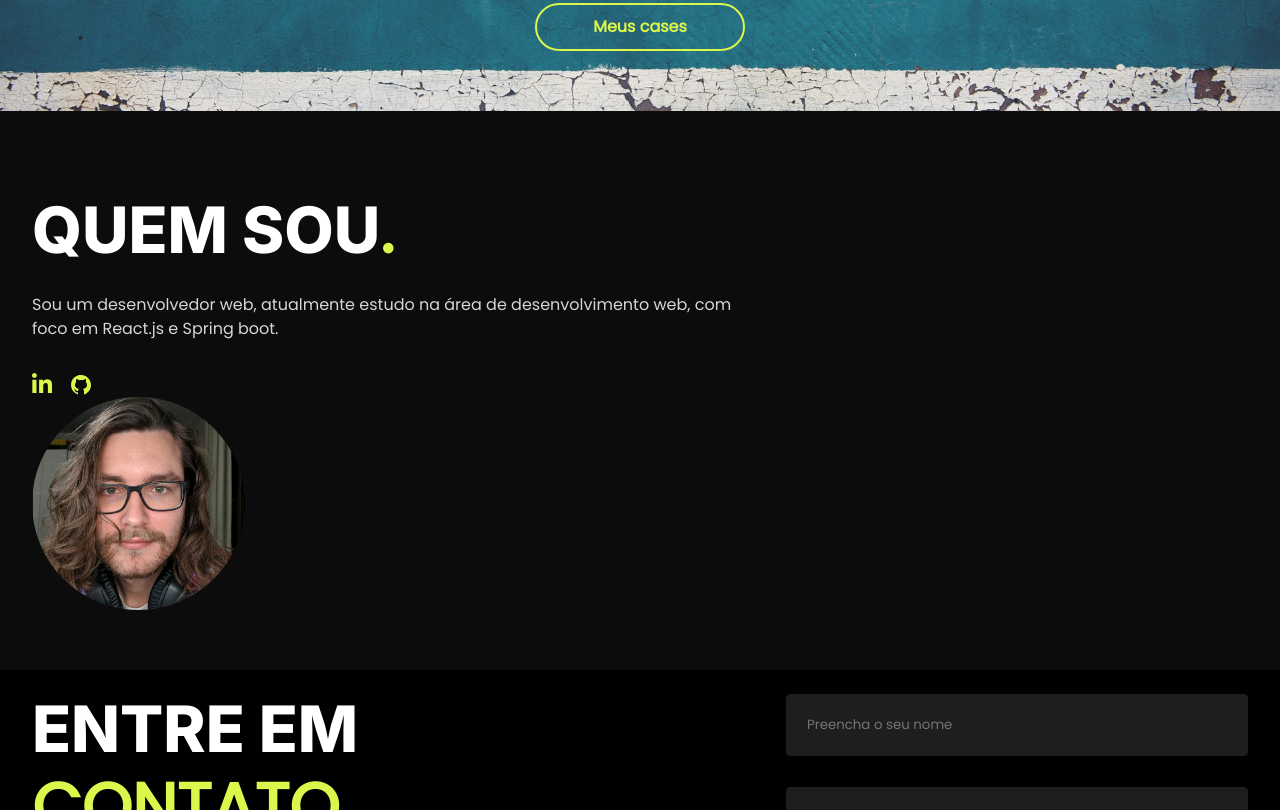
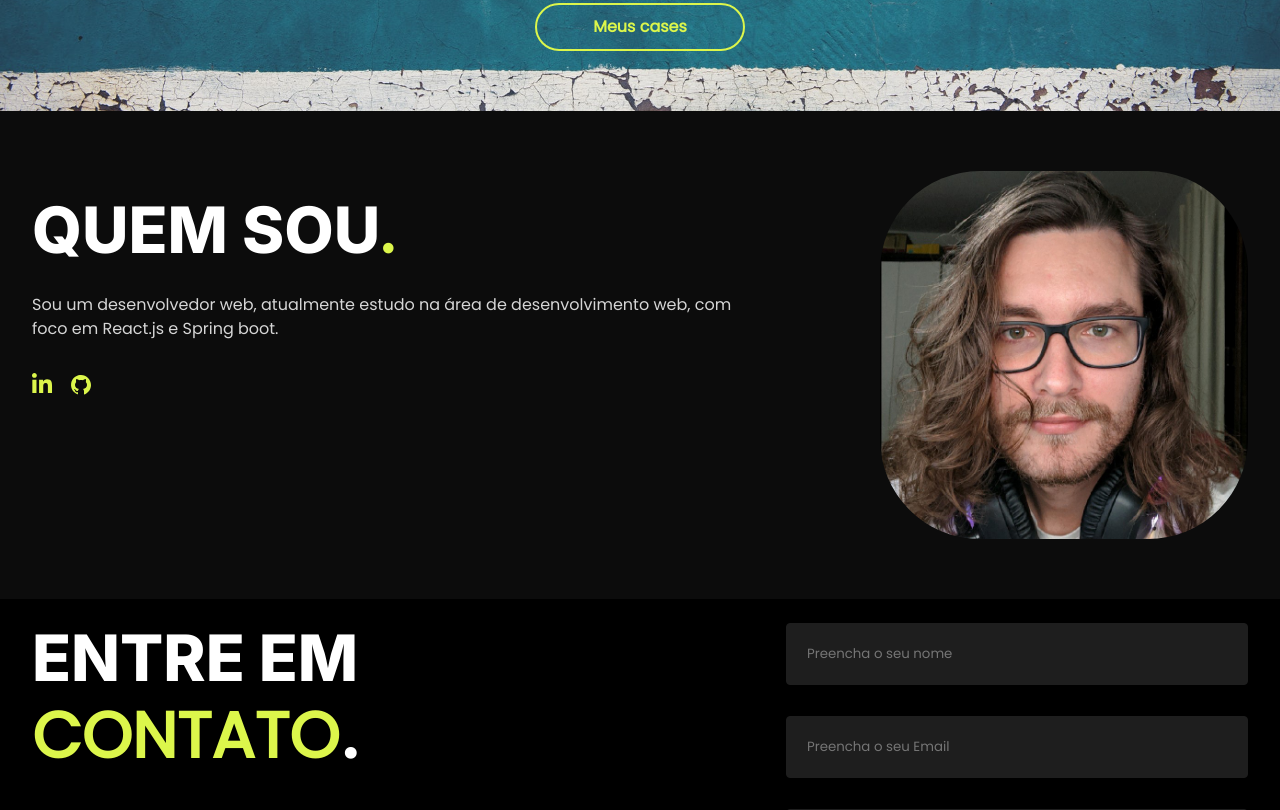
Before and after one commit to Bryan-R-Carvalho/beacademy-devstart-frontend-myportfolio, a plain HTML site: page index.html in a window 1280 px wide. Shown: the part 607-1417 px from the top of the page. Drawn offline with nearby package versions, Linux system fonts and the light colour scheme.

Commit message:
fixed class about

```diff
--- a/assets/css/style.css
+++ b/assets/css/style.css
@@ -132,6 +132,7 @@ header .container nav .menu-social img:hover {
   max-width: 71rem;
 }
 .s-about .container .about-me p {
+  display: block;
   font-weight: 400;
   font-size: 1.6rem;
   line-height: 2.4rem;
@@ -150,11 +151,13 @@ header .container nav .menu-social img:hover {
 .s-about .container .about-me ul li a img:hover {
   transform: translateY(-12%);
   filter: brightness(90%);
+
 }
 
-.s-about .container .my-picture img {
-  width: 30%;
-  border-radius: 40rem;
+.s-about .container .my-picture img{
+  width: 368px;
+  height: 368px;
+  border-radius: 10rem;
 }
 
 /*contact */
--- a/index.html
+++ b/index.html
@@ -117,9 +117,9 @@
                 </a>
               </li>
             </ul>
-            <div class="my-picture">
-              <img src="./assets/img/my-picture.jpg" alt="Foto de perfil"  />
-            </div>
+          </div>
+          <div class="my-picture">
+            <img src="./assets/img/my-picture.jpg" alt="Foto de perfil" />
           </div>
         </div>
       </section>
```
